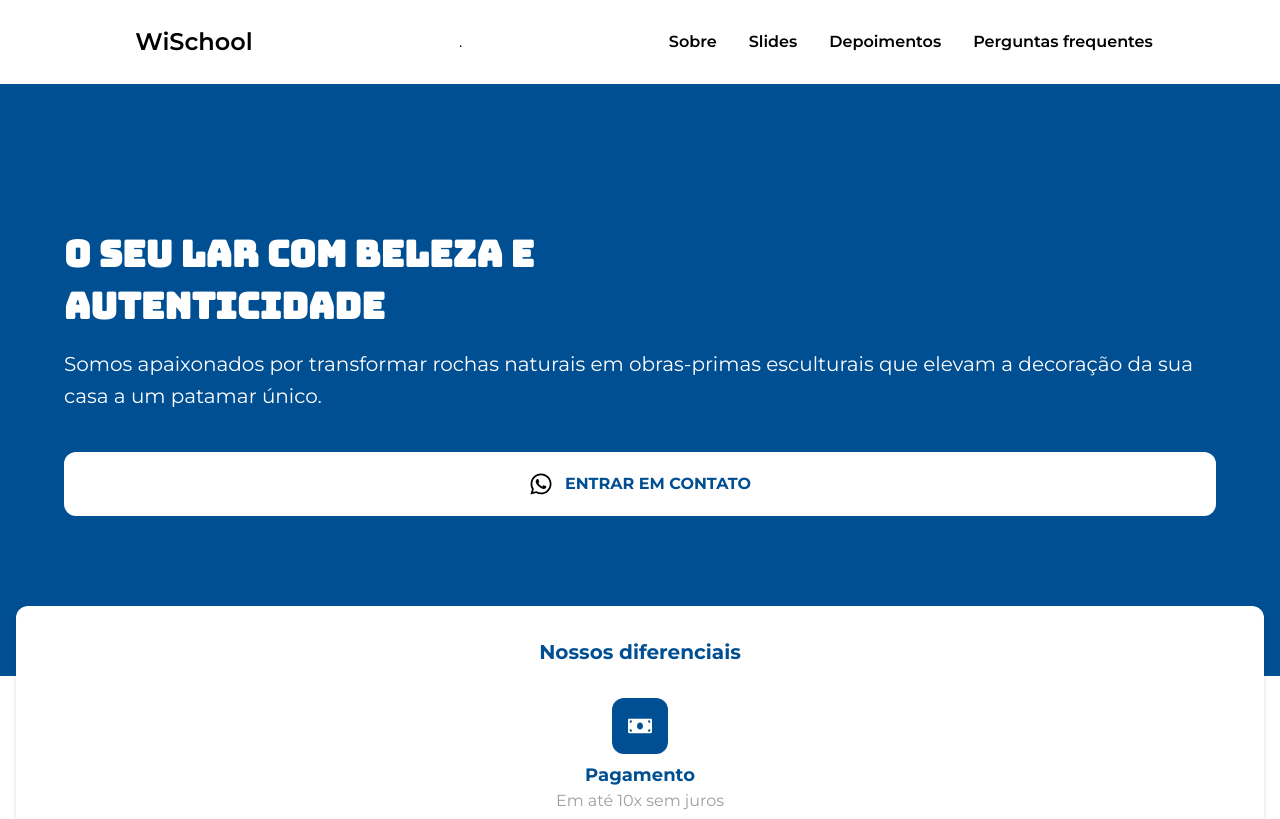
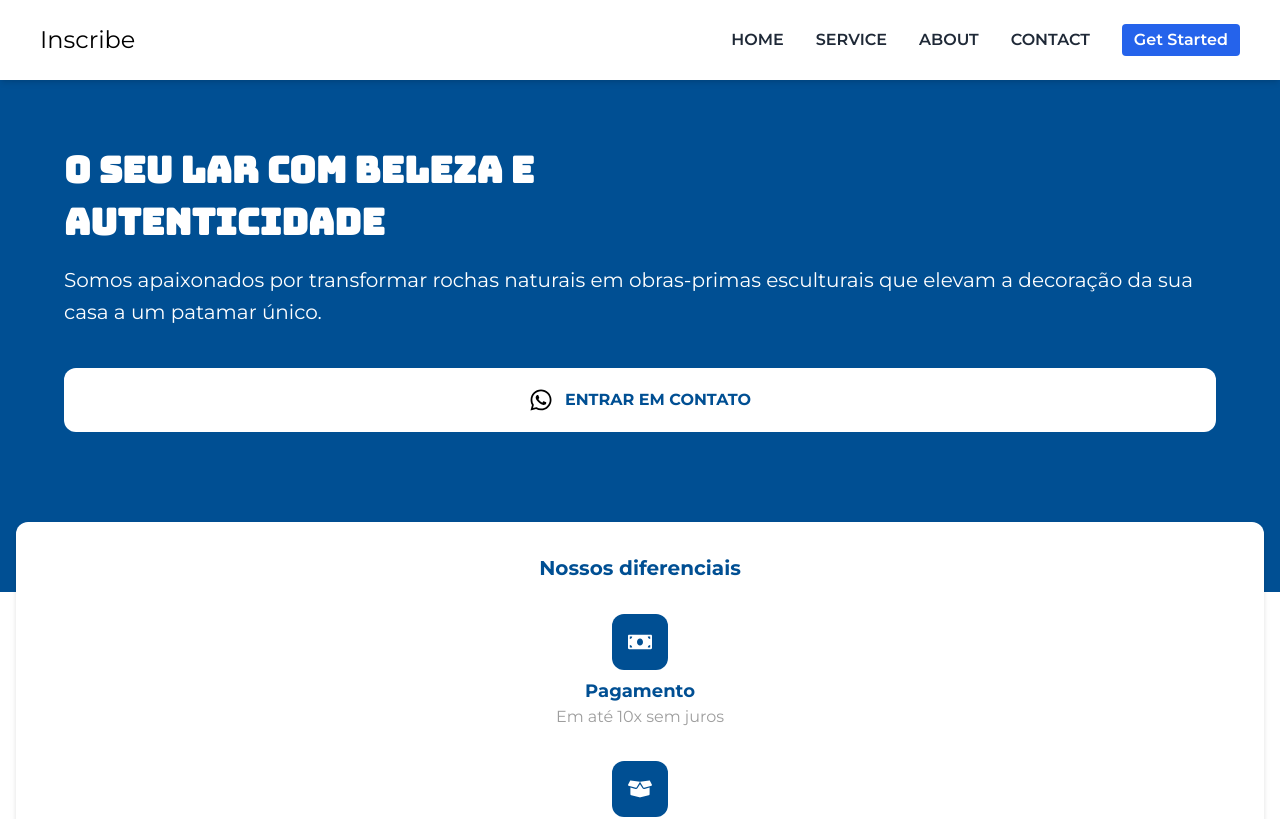
Before and after one commit to ItamarJoire/saint-helena, a React (Vite) app: page / in a window 1280 px wide. Shown: the top 819 px of the page. Built offline with nearby package versions, Linux system fonts and the light colour scheme.

Commit message:
Header alternated

```diff
--- a/src/components/header.jsx
+++ b/src/components/header.jsx
@@ -1,67 +1,101 @@
-import { useState } from "react";
+// import { useState } from "react";
 
-import { FaWhatsapp, FaInstagram } from 'react-icons/fa'
+// import { FaWhatsapp, FaInstagram } from 'react-icons/fa'
 
-import { Link } from "react-scroll";
+// import { Link } from "react-scroll";
 
-import Logo from '../assets/logo.svg'
+// import Logo from '../assets/logo.svg'
+
+// export function Header(){
+//   const [navbar, setNavbar] = useState(false);
+
+//   return(
+//     <section>
+//       <div className='relative z-10 md:hidden'>
+//         <nav className='absolute z-20 bg-secondary w-full drop-shadow-md '>
+//           <div className="justify-between mx-auto md:items-center md:flex md:px-8 lg:max-w-7xl">
+//               <div className="flex items-center justify-between py-4 md:block md:py-5">
+//                 <div className="flex w-full px-6 items-center justify-between">
+//                   <img src={Logo} width={60} height={40} alt="" />
+//                   <button className='p-2 ' onClick={() => setNavbar(!navbar)}>
+//                     {navbar ? (
+//                       <svg xmlns="http://www.w3.org/2000/svg" width="28" height="28" viewBox="0 0 24 24" fill="none" stroke="#004F93" stroke-width="1.5" stroke-linecap="round" stroke-linejoin="round" class="feather feather-x"><line x1="18" y1="6" x2="6" y2="18"></line><line x1="6" y1="6" x2="18" y2="18"></line></svg>
+//                     ) : (
+//                       <svg  xmlns="http://www.w3.org/2000/svg" width="28" height="28" viewBox="0 0 24 24" fill="none" stroke="#004F93" stroke-width="1.5" stroke-linecap="round" stroke-linejoin="round" class="feather feather-menu"><line x1="3" y1="12" x2="21" y2="12"></line><line x1="3" y1="6" x2="21" y2="6"></line><line x1="3" y1="18" x2="21" y2="18"></line></svg>
+//                     )}
+//                   </button>
+//                 </div>
+//               </div>
+//             <div className="bg-white mx-2 rounded-b-xl">
+//               <div className={`flex-1 justify-self-center block pt-6 pl-6 md:mt-0 ${navbar ? 'pb-8 px-2 md:p-0 block' : 'hidden'}`}>
+//                 <ul className="flex flex-col gap-6 justify-start">
+//                   <li className="text-base text-primary text-left ">
+//                     <Link to="about" spy={true} smooth={true} offset={0} duration={500} onClick={() => setNavbar(!navbar)}>Quem somos</Link>
+//                   </li>
+//                   <li className="text-base text-primary text-left">
+//                   <Link to="services" spy={true} smooth={true} offset={-10} duration={500} onClick={() => setNavbar(!navbar)}>Serviços</Link>
+//                   </li>
+//                   <li className="text-base text-primary text-left">
+//                   <Link to="testmonials" spy={true} smooth={true} offset={-10} duration={500} onClick={() => setNavbar(!navbar)}>Depoimentos</Link>
+//                   </li>
+//                   <li className="text-base text-primary text-left">
+//                   <Link to="faq" spy={true} smooth={true} offset={-10} duration={500} onClick={() => setNavbar(!navbar)}>FAQ</Link>
+//                   </li>
+//                   <li className="flex gap-3 text-left">
+//                     <a className="text-primary" href="#" onClick={() => setNavbar(!navbar)}><FaWhatsapp className="w-6 h-6"/></a>
+//                     <a className="text-primary" href="#" onClick={() => setNavbar(!navbar)}><FaInstagram className="w-6 h-6"/></a>
+//                   </li>
+//                 </ul>
+//               </div>
+//             </div>
+//           </div>
+//         </nav>
+//       </div>
+
+//       <header className={`max-md:hidden flex px-6 h-[84px] items-center justify-around ${navbar ? 'hidden' : 'max-md:h-[60vh] max-md:flex-col max-md:gap-1 max-md:items-start max-md:justify-start max-md:bg-gray-800 max-md:w-full'}`}>
+//         <div className="pl-2 text-2xl font-semibold">WiSchool</div>.
+
+//         <ul className="flex gap-8 max-md:flex-col">
+//           <a href="#about" className="text-gray-op text-base font-semibold hover:opacity-60 duration-150"><li>Sobre</li></a>
+//           <a href="#slides" className="text-gray-op text-base font-semibold hover:opacity-60 duration-150"><li>Slides</li></a>
+//           <a href="#testmonials" className="text-gray-op text-base font-semibold hover:opacity-60 duration-150"><li>Depoimentos</li></a>
+//           <a href="#testmonials" className="text-gray-op text-base font-semibold hover:opacity-60 duration-150"><li>Perguntas frequentes</li></a>
+//         </ul>
+//       </header>
+//   </section>
+//   )
+// }
+
+import React, { useState } from 'react';
 
 export function Header(){
-  const [navbar, setNavbar] = useState(false);
+    let Links =[
+        {name:"HOME", link:"/"},
+        {name:"SERVICE", link:"/"},
+        {name:"ABOUT", link:"/"},
+        {name:"CONTACT", link:"/"},
+      ];
+      let [open, setOpen] =useState(false);
 
-  return(
-    <section>
-      <div className='relative z-10 md:hidden'>
-        <nav className='absolute z-20 bg-secondary w-full drop-shadow-md'>
-          <div className="justify-between mx-auto md:items-center md:flex md:px-8 lg:max-w-7xl">
-              <div className="flex items-center justify-between py-4 md:block md:py-5">
-                <div className="flex w-full px-6 items-center justify-between">
-                  <img src={Logo} width={60} height={40} alt="" />
-                  <button className='p-2' onClick={() => setNavbar(!navbar)}>
-                    {navbar ? (
-                      <svg xmlns="http://www.w3.org/2000/svg" width="28" height="28" viewBox="0 0 24 24" fill="none" stroke="#004F93" stroke-width="1.5" stroke-linecap="round" stroke-linejoin="round" class="feather feather-x"><line x1="18" y1="6" x2="6" y2="18"></line><line x1="6" y1="6" x2="18" y2="18"></line></svg>
-                    ) : (
-                      <svg xmlns="http://www.w3.org/2000/svg" width="28" height="28" viewBox="0 0 24 24" fill="none" stroke="#004F93" stroke-width="1.5" stroke-linecap="round" stroke-linejoin="round" class="feather feather-menu"><line x1="3" y1="12" x2="21" y2="12"></line><line x1="3" y1="6" x2="21" y2="6"></line><line x1="3" y1="18" x2="21" y2="18"></line></svg>
-                    )}
-                  </button>
-                </div>
-              </div>
-            <div className="bg-white mx-2 rounded-b-xl">
-              <div className={`flex-1 justify-self-center block pt-6 pl-6 md:mt-0 ${navbar ? 'pb-8 px-2 md:p-0 block' : 'hidden'}`}>
-                <ul className="flex flex-col gap-6 justify-start">
-                  <li className="text-base text-primary text-left ">
-                    <Link to="about" spy={true} smooth={true} offset={0} duration={500} onClick={() => setNavbar(!navbar)}>Quem somos</Link>
-                  </li>
-                  <li className="text-base text-primary text-left">
-                  <Link to="services" spy={true} smooth={true} offset={-10} duration={500} onClick={() => setNavbar(!navbar)}>Serviços</Link>
-                  </li>
-                  <li className="text-base text-primary text-left">
-                  <Link to="testmonials" spy={true} smooth={true} offset={-10} duration={500} onClick={() => setNavbar(!navbar)}>Depoimentos</Link>
-                  </li>
-                  <li className="text-base text-primary text-left">
-                  <Link to="faq" spy={true} smooth={true} offset={-10} duration={500} onClick={() => setNavbar(!navbar)}>FAQ</Link>
-                  </li>
-                  <li className="flex gap-3 text-left">
-                    <a className="text-primary" href="#" onClick={() => setNavbar(!navbar)}><FaWhatsapp className="w-6 h-6"/></a>
-                    <a className="text-primary" href="#" onClick={() => setNavbar(!navbar)}><FaInstagram className="w-6 h-6"/></a>
-                  </li>
-                </ul>
-              </div>
+    return (
+        <div className='shadow-md w-full fixed top-0 left-0'>
+           <div className='md:flex items-center justify-between bg-white py-6 md:px-10 px-7'>
+                <h2 className='text-2xl'>Inscribe</h2>
+            <div onClick={()=>setOpen(!open)} className='absolute right-8 top-6 cursor-pointer md:hidden w-7 h-7'>
+                {
+                    open ? <svg xmlns="http://www.w3.org/2000/svg" width="28" height="28" viewBox="0 0 24 24" fill="none" stroke="#004F93" stroke-width="1.5" stroke-linecap="round" stroke-linejoin="round" class="feather feather-x"><line x1="18" y1="6" x2="6" y2="18"></line><line x1="6" y1="6" x2="18" y2="18"></line></svg> : <svg  xmlns="http://www.w3.org/2000/svg" width="28" height="28" viewBox="0 0 24 24" fill="none" stroke="#004F93" stroke-width="1.5" stroke-linecap="round" stroke-linejoin="round" class="feather feather-menu"><line x1="3" y1="12" x2="21" y2="12"></line><line x1="3" y1="6" x2="21" y2="6"></line><line x1="3" y1="18" x2="21" y2="18"></line></svg>
+                }
             </div>
-          </div>
-        </nav>
-      </div>
-
-      <header className={`max-md:hidden flex px-6 h-[84px] items-center justify-around ${navbar ? 'hidden' : 'max-md:h-[60vh] max-md:flex-col max-md:gap-1 max-md:items-start max-md:justify-start max-md:bg-gray-800 max-md:w-full'}`}>
-        <div className="pl-2 text-2xl font-semibold">WiSchool</div>.
-
-        <ul className="flex gap-8 max-md:flex-col">
-          <a href="#about" className="text-gray-op text-base font-semibold hover:opacity-60 duration-150"><li>Sobre</li></a>
-          <a href="#slides" className="text-gray-op text-base font-semibold hover:opacity-60 duration-150"><li>Slides</li></a>
-          <a href="#testmonials" className="text-gray-op text-base font-semibold hover:opacity-60 duration-150"><li>Depoimentos</li></a>
-          <a href="#testmonials" className="text-gray-op text-base font-semibold hover:opacity-60 duration-150"><li>Perguntas frequentes</li></a>
-        </ul>
-      </header>
-  </section>
-  )
-}
+            <ul className={`md:flex md:items-center md:pb-0 pb-12 absolute md:static bg-white md:z-auto z-[-1] left-0 w-full md:w-auto md:pl-0 pl-9 transition-all duration-500 ease-in ${open ? 'top-12' : 'top-[-490px]'}`}>
+                {
+                    Links.map((link) => (
+                    <li className='md:ml-8 md:my-0 my-7 font-semibold'>
+                        <a href={link.link} className='text-gray-800 hover:text-blue-400 duration-500'>{link.name}</a>
+                    </li>))
+                }
+                <button className='btn bg-blue-600 text-white md:ml-8 font-semibold px-3 py-1 rounded duration-500 md:static'>Get Started</button>
+            </ul>
+           </div>
+        </div>
+    );
+};
```
